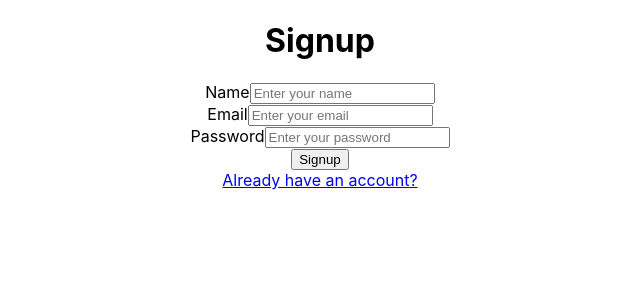
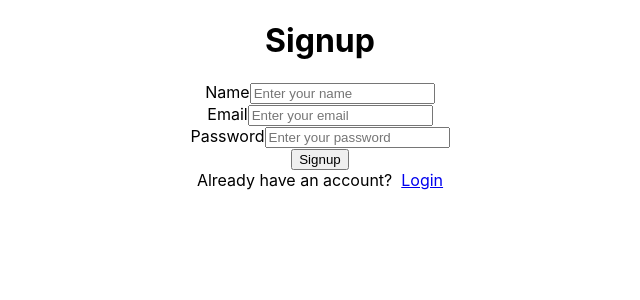
Before and after one commit to SahilAgrawal17/Saral_portal, a React (Create React App) app in the folder frontend/: page /signup in a window 1280 px wide. Shown: the top 300 px of the page, without its empty margins (320-960 px from the left). Built offline with nearby package versions, Linux system fonts and the light colour scheme.

Commit message:
Minute Frontend Changes

```diff
--- a/frontend/src/App.js
+++ b/frontend/src/App.js
@@ -2,7 +2,7 @@ import { Navigate, Route, Routes } from 'react-router-dom';
 import './App.css';
 import Login from './pages/login/login';
 import Signup from './pages/signup/signup';
-import Home from './pages/home/home';
+import Home from './pages/home/home'
 
 
 function App() {
--- a/frontend/src/pages/login/login.js
+++ b/frontend/src/pages/login/login.js
@@ -25,7 +25,8 @@ function Login(){
             <button>Login</button>
             <div>
                 <span>
-                <Link to ="../signup">Create Account</Link>
+                    Don't have an account?&nbsp;    {/*&nbsp is used for adding non-breaking space */}
+                    <Link to ="../signup">Signup</Link>
                 </span>
             </div>
         </form>
--- a/frontend/src/pages/signup/signup.js
+++ b/frontend/src/pages/signup/signup.js
@@ -35,7 +35,8 @@ function Signup(){
                 <button>Signup</button>
                 <div>
                     <span>
-                        <Link to ="..\login">Already have an account?</Link>
+                        Already have an account?&nbsp;     {/*&nbsp is used for adding non-breaking space */}
+                        <Link to ="..\login">Login</Link>
                     </span>
                 </div>
             </form>
```
